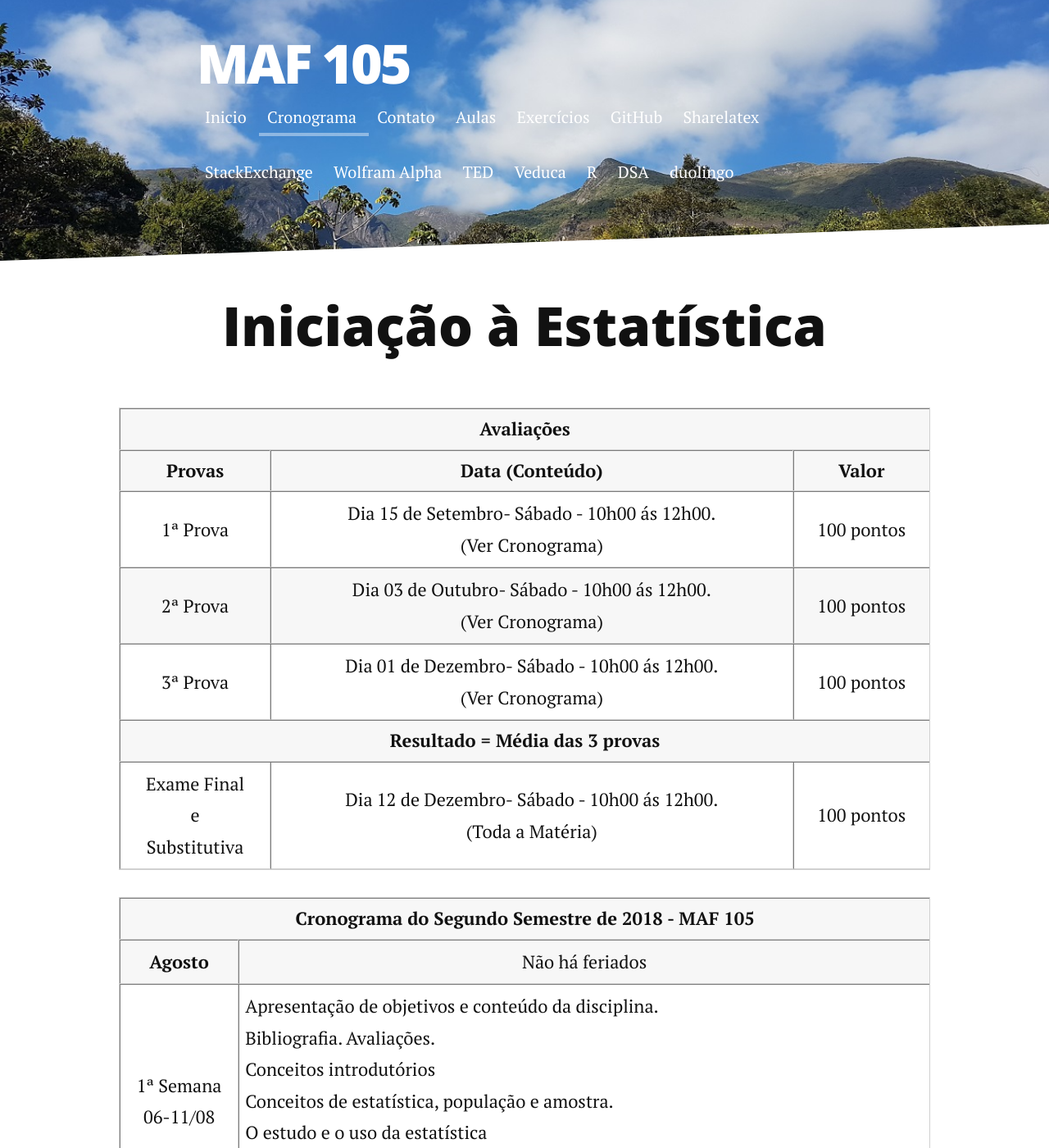
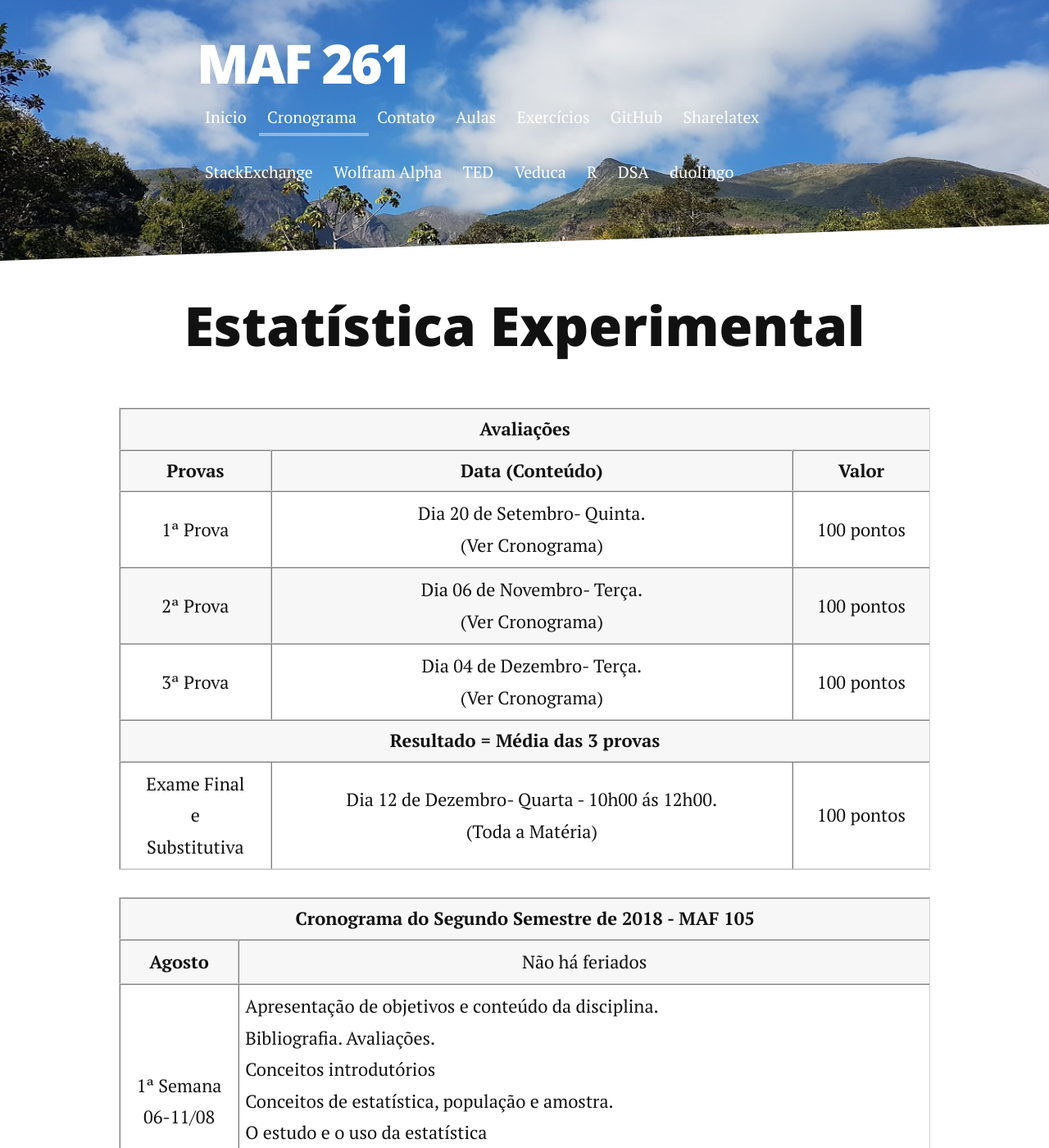
Before and after one commit to maf261/maf261.github.io, a Jekyll site: the page built from cronograma.md, in a window 1280 px wide and 1400 px high. Shown: the whole window at 82% size. Built offline with Jekyll 4.4.1, drawn with Linux system fonts in a browser that asks for light colours; nearby versions of some CDN libraries.

Commit message:
Alterações do Cronograma

```diff
--- a/_config.yml
+++ b/_config.yml
@@ -1,7 +1,7 @@
-title: MAF 105
-description: Página da disciplina de Estatística Básica oferecida a alunos da UFV - Campus Florestal
+title: MAF 261
+description: Página da disciplina de Estatística Experimental oferecida a alunos da UFV - Campus Florestal
 
-url: https://github.com/maf105
+url: https://github.com/maf261
 baseurl: ""
 paginate_path: "blog/page:num/"
 permalink: blog/:title/
@@ -24,9 +24,9 @@ navigation:
    url: /exercicios
 
 social:
-   github: maf105
+   github: maf261
    twitter:
    facebook:
-   email: ufv.florestal.maf105@gmail.com
+   email: ufv.florestal.maf261@gmail.com
 
 google_analytics: "UA-58263416-1"
--- a/cronograma.md
+++ b/cronograma.md
@@ -3,7 +3,7 @@ layout: default
 title: Cronograma da Disciplina
 ---
 
-<h1 class="pageTitle">Iniciação à Estatística</h1>
+<h1 class="pageTitle">Estatística Experimental</h1>
 
 <DIV align="center"><CENTER>
 <TABLE border="1" cellpadding="5" cellspacing="0">
@@ -20,19 +20,19 @@ title: Cronograma da Disciplina
 
 <tr>
 <td valign="center" align="center"> 1ª Prova<BR></td>
-          <td valign="center" align="center">  Dia 15 de Setembro- Sábado - 10h00 ás 12h00.<BR> (Ver Cronograma)</td>
+          <td valign="center" align="center">  Dia 20 de Setembro- Quinta.<BR> (Ver Cronograma)</td>
 <td valign="center" align="center">100 pontos</td>
 </tr>
 
 <tr>
 <td valign="center" align="center"> 2ª Prova<BR></td>
-          <td valign="center" align="center">  Dia 03 de Outubro- Sábado - 10h00 ás 12h00.<BR> (Ver Cronograma)</td>
+          <td valign="center" align="center">  Dia 06 de Novembro- Terça.<BR> (Ver Cronograma)</td>
 <td valign="center" align="center">100 pontos</td>
 </tr>
 
 <tr>
 <td valign="center" align="center"> 3ª Prova<BR></td>
-          <td valign="center" align="center">  Dia 01 de Dezembro- Sábado - 10h00 ás 12h00.<BR>(Ver Cronograma)</td>
+          <td valign="center" align="center">  Dia 04 de Dezembro- Terça.<BR>(Ver Cronograma)</td>
 <td valign="center" align="center">100 pontos</td>
 </tr>
 
@@ -42,7 +42,7 @@ title: Cronograma da Disciplina
 
 <tr>
 <td valign="center" align="center"> Exame Final<BR> e <BR> Substitutiva</td>
-          <td valign="center" align="center">  Dia 12 de Dezembro- Sábado - 10h00 ás 12h00.<BR>(Toda a Matéria)</td>
+          <td valign="center" align="center">  Dia 12 de Dezembro- Quarta - 10h00 ás 12h00.<BR>(Toda a Matéria)</td>
 <td valign="center" align="center">100 pontos</td>
 </tr>
 
```
Also changed, not shown: aulas.md (+7 -3 lines), contato.md (+2 -2 lines), 3 other files.
